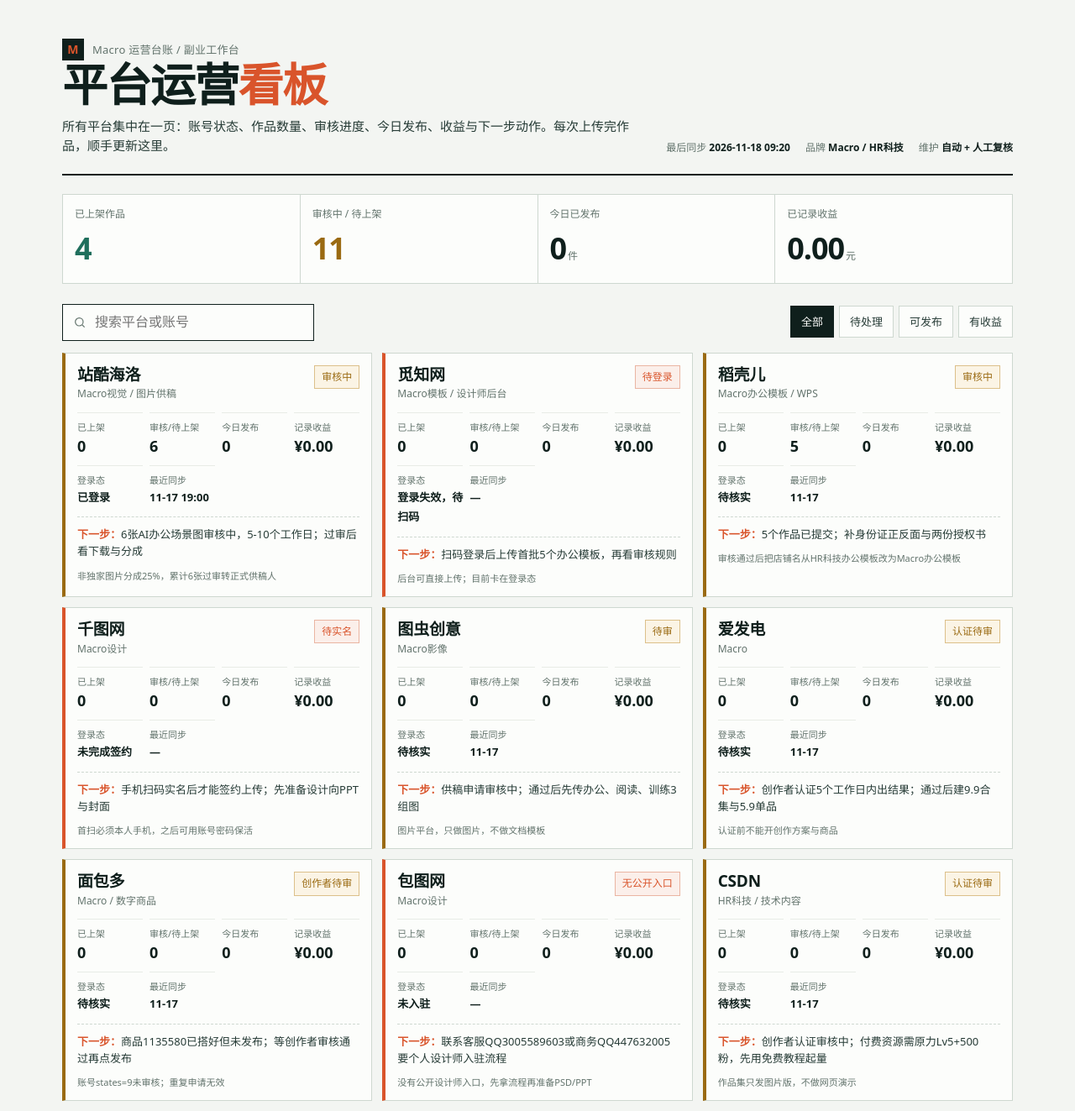
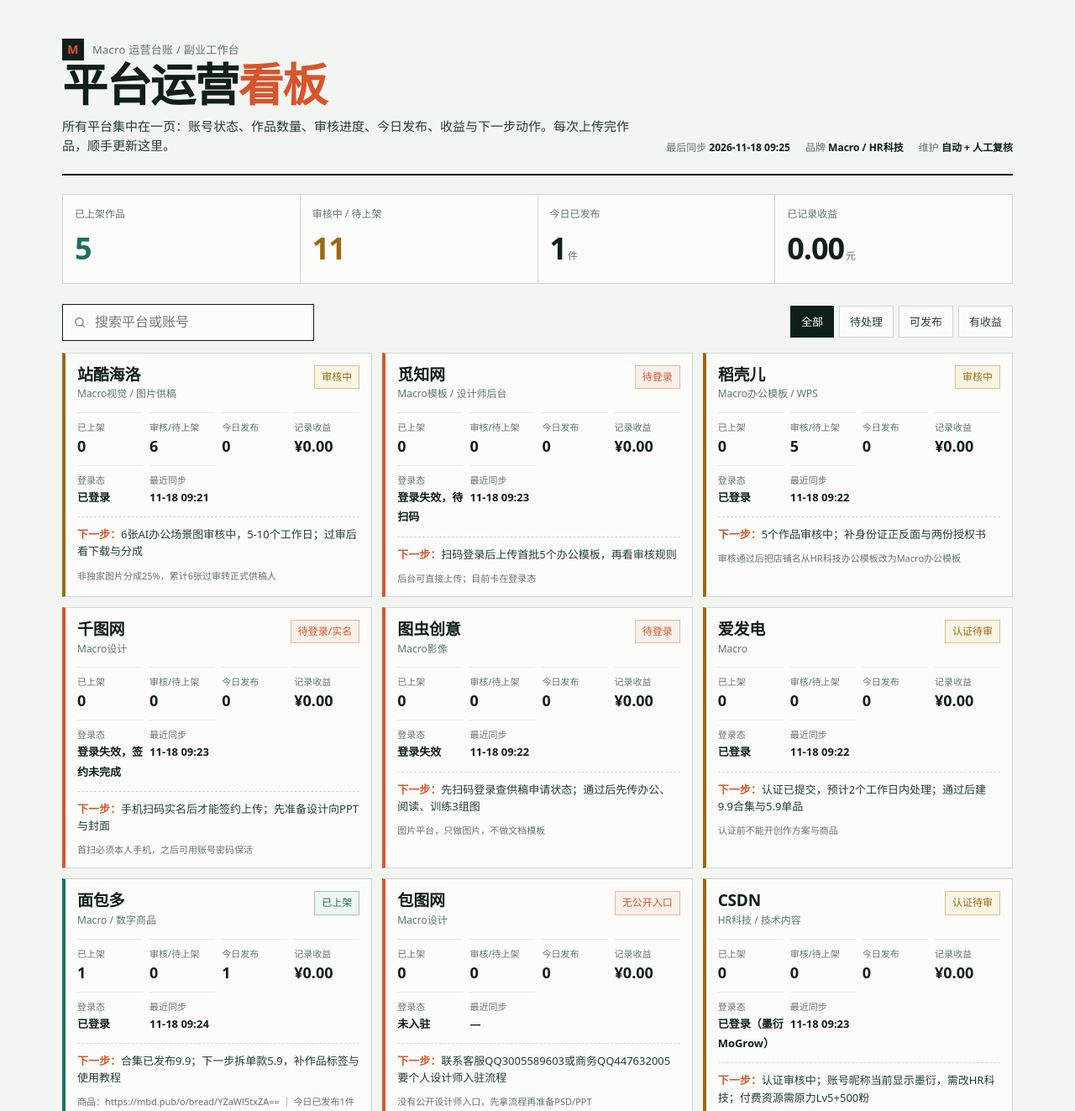
Before and after one commit to 253631672/macro-ops-ledger, a plain HTML site: page index.html in a window 1280 px wide. Shown: the top 1323 px of the page at 84% size. Drawn offline with Linux system fonts and the light colour scheme.

Commit message:
更新11-18平台巡检数据：面包多已发布

```diff
--- a/index.html
+++ b/index.html
@@ -135,7 +135,7 @@ h1 span{color:var(--accent)}
       <p class="sub">所有平台集中在一页：账号状态、作品数量、审核进度、今日发布、收益与下一步动作。每次上传完作品，顺手更新这里。</p>
     </div>
     <div class="meta">
-      <span>最后同步 <strong id="syncTime">2026-11-18 09:20</strong></span>
+      <span>最后同步 <strong id="syncTime">2026-11-18 09:25</strong></span>
       <span>品牌 <strong>Macro / HR科技</strong></span>
       <span>维护 <strong>自动 + 人工复核</strong></span>
     </div>
@@ -184,51 +184,51 @@ const DATA = [
   {
     name:"站酷海洛", alias:"Macro视觉 / 图片供稿", tone:"wait", badge:"审核中", badgeTone:"wait",
     live:0, pending:6, today:0, revenue:0,
-    login:"已登录", lastSync:"11-17 19:00",
+    login:"已登录", lastSync:"11-18 09:21",
     next:"6张AI办公场景图审核中，5-10个工作日；过审后看下载与分成",
     note:"非独家图片分成25%，累计6张过审转正式供稿人"
   },
   {
     name:"觅知网", alias:"Macro模板 / 设计师后台", tone:"block", badge:"待登录", badgeTone:"block",
     live:0, pending:0, today:0, revenue:0,
-    login:"登录失效，待扫码", lastSync:"—",
+    login:"登录失效，待扫码", lastSync:"11-18 09:23",
     next:"扫码登录后上传首批5个办公模板，再看审核规则",
     note:"后台可直接上传；目前卡在登录态"
   },
   {
     name:"稻壳儿", alias:"Macro办公模板 / WPS", tone:"wait", badge:"审核中", badgeTone:"wait",
     live:0, pending:5, today:0, revenue:0,
-    login:"待核实", lastSync:"11-17",
-    next:"5个作品已提交；补身份证正反面与两份授权书",
+    login:"已登录", lastSync:"11-18 09:22",
+    next:"5个作品审核中；补身份证正反面与两份授权书",
     note:"审核通过后把店铺名从HR科技办公模板改为Macro办公模板"
   },
   {
-    name:"千图网", alias:"Macro设计", tone:"block", badge:"待实名", badgeTone:"block",
+    name:"千图网", alias:"Macro设计", tone:"block", badge:"待登录/实名", badgeTone:"block",
     live:0, pending:0, today:0, revenue:0,
-    login:"未完成签约", lastSync:"—",
+    login:"登录失效，签约未完成", lastSync:"11-18 09:23",
     next:"手机扫码实名后才能签约上传；先准备设计向PPT与封面",
     note:"首扫必须本人手机，之后可用账号密码保活"
   },
   {
-    name:"图虫创意", alias:"Macro影像", tone:"wait", badge:"待审", badgeTone:"wait",
+    name:"图虫创意", alias:"Macro影像", tone:"block", badge:"待登录", badgeTone:"block",
     live:0, pending:0, today:0, revenue:0,
-    login:"待核实", lastSync:"11-17",
-    next:"供稿申请审核中；通过后先传办公、阅读、训练3组图",
+    login:"登录失效", lastSync:"11-18 09:22",
+    next:"先扫码登录查供稿申请状态；通过后先传办公、阅读、训练3组图",
     note:"图片平台，只做图片，不做文档模板"
   },
   {
     name:"爱发电", alias:"Macro", tone:"wait", badge:"认证待审", badgeTone:"wait",
     live:0, pending:0, today:0, revenue:0,
-    login:"待核实", lastSync:"11-17",
-    next:"创作者认证5个工作日内出结果；通过后建9.9合集与5.9单品",
+    login:"已登录", lastSync:"11-18 09:22",
+    next:"认证已提交，预计2个工作日内处理；通过后建9.9合集与5.9单品",
     note:"认证前不能开创作方案与商品"
   },
   {
-    name:"面包多", alias:"Macro / 数字商品", tone:"wait", badge:"创作者待审", badgeTone:"wait",
-    live:0, pending:0, today:0, revenue:0,
-    login:"待核实", lastSync:"11-17",
-    next:"商品1135580已搭好但未发布；等创作者审核通过再点发布",
-    note:"账号states=9未审核；重复申请无效"
+    name:"面包多", alias:"Macro / 数字商品", tone:"live", badge:"已上架", badgeTone:"live",
+    live:1, pending:0, today:1, revenue:0,
+    login:"已登录", lastSync:"11-18 09:24",
+    next:"合集已发布9.9；下一步拆单款5.9，补作品标签与使用教程",
+    note:"商品：https://mbd.pub/o/bread/YZaWl5txZA== ｜ 今日已发布1件"
   },
   {
     name:"包图网", alias:"Macro设计", tone:"block", badge:"无公开入口", badgeTone:"block",
@@ -240,8 +240,8 @@ const DATA = [
   {
     name:"CSDN", alias:"HR科技 / 技术内容", tone:"wait", badge:"认证待审", badgeTone:"wait",
     live:0, pending:0, today:0, revenue:0,
-    login:"待核实", lastSync:"11-17",
-    next:"创作者认证审核中；付费资源需原力Lv5+500粉，先用免费教程起量",
+    login:"已登录（墨衍 MoGrow）", lastSync:"11-18 09:23",
+    next:"认证审核中；账号昵称当前显示墨衍，需改HR科技；付费资源需原力Lv5+500粉",
     note:"作品集只发图片版，不做网页演示"
   },
   {
```
Also changed, not shown: 平台运营看板.html (+19 -19 lines).
